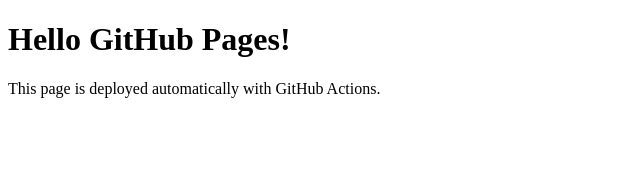
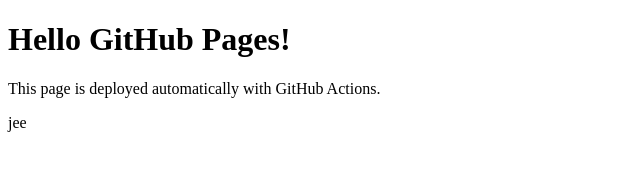
Before and after one commit to SeveriJoki/viikko2, a plain HTML site: page index.html in a window 1280 px wide. Shown: the full height of the page, 0-640 px from the left. Drawn offline with Linux system fonts and the light colour scheme.

Commit message:
edit index.html

```diff
--- a/index.html
+++ b/index.html
@@ -8,6 +8,7 @@
   <main>
     <h1>Hello GitHub Pages!</h1>
     <p>This page is deployed automatically with GitHub Actions.</p>
+    <p>jee</p>
   </main>
 </body>
 </html>
```
